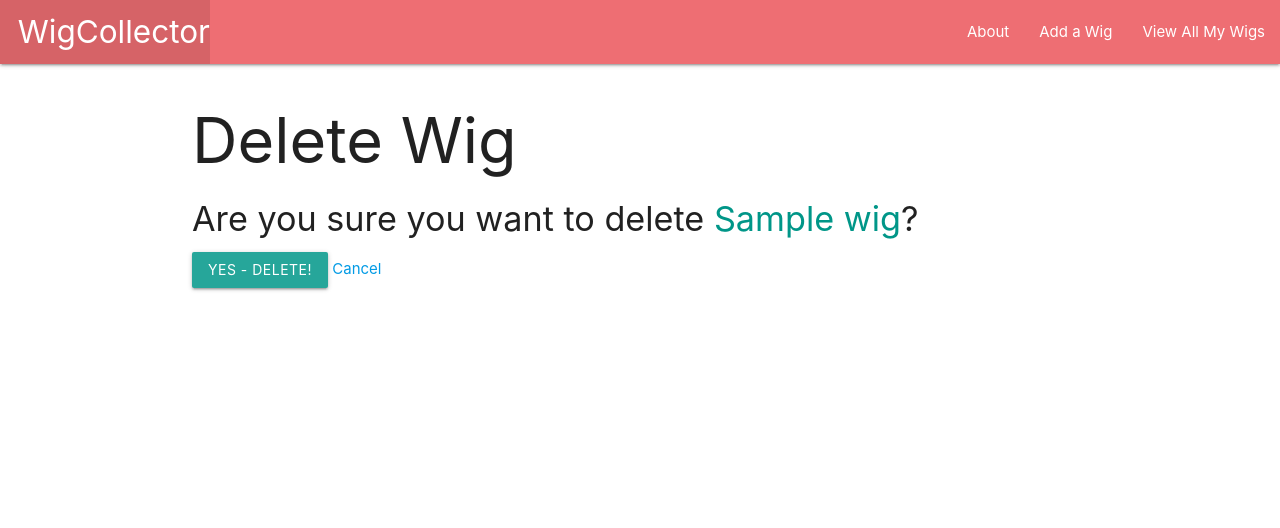
After one commit to naomiskevo/WigCollector, a Django app: page /wigs/1/delete/ in a window 1280 px wide. The commit adds this page. Shown: the top 528 px of the page. Run offline with Django 3.2, Linux system fonts and the light colour scheme; tables that the repository leaves empty hold one stand-in row (values such as "Sample post").

Commit message:
adds update finctionality, almost finishes delete

```diff
--- a/main_app/models.py
+++ b/main_app/models.py
@@ -1,4 +1,5 @@
 from django.db import models
+from django.urls import reverse
 
 # Create your models here.
 
@@ -10,3 +11,6 @@ class Wig(models.Model):
 
     def __str__(self):
         return self.name
+
+    def get_absolute_url(self):
+        return reverse('detail', kwargs={'wig_id': self.id})
--- /dev/null
+++ b/main_app/templates/main_app/wig_confirm_delete.html
@@ -0,0 +1,13 @@
+{% extends 'base.html' %}
+
+{% block content %}
+  <h1>Delete Wig</h1>
+
+  <h4>Are you sure you want to delete <span class="teal-text">{{ object.name }}</span>?</h4>
+
+  <form action="" method="POST">
+    {% csrf_token %}
+    <input type="submit" value="Yes - Delete!" class="btn">
+    <a href="{% url 'detail' cat.id %}">Cancel</a>
+  </form>
+{% endblock %}
--- a/main_app/templates/wigs/detail.html
+++ b/main_app/templates/wigs/detail.html
@@ -10,6 +10,10 @@
     <p>Description: {{ wig.description }}</p>
     <p>Length: {{ wig.length }}</p>
   </div>
+  <div class="card-action">
+    <a href="{% url 'wigs_update' wig.id %}">Edit</a>
+    <a href="{% url 'wigs_delete' wig.id %}">Delete</a>
+  </div>
 </div>
 
 {% endblock %}
--- a/main_app/urls.py
+++ b/main_app/urls.py
@@ -8,4 +8,6 @@ urlpatterns = [
     path('wigs/', views.wigs_index, name='index'),
     path('wigs/<int:wig_id>/', views.wigs_detail, name='detail'),
     path('wigs/create/', views.WigCreate.as_view(), name='wigs_create'),
+    path('wigs/<int:pk>/update/', views.WigUpdate.as_view(), name='wigs_update'),
+    path('wigs/<int:pk>/delete/', views.WigDelete.as_view(), name='wigs_delete'),
 ]
--- a/main_app/views.py
+++ b/main_app/views.py
@@ -1,5 +1,5 @@
-from django.shortcuts import render
-from django.views.generic.edit import CreateView
+from django.shortcuts import render, redirect
+from django.views.generic.edit import CreateView, UpdateView, DeleteView
 from .models import Wig
 
 class WigCreate(CreateView):
@@ -9,6 +9,14 @@ class WigCreate(CreateView):
   def form_valid(self, form):
     form.instance.user = self.request.user
     return super().form_valid(form)
+
+class WigUpdate(UpdateView):
+  model = Wig
+  fields = ['origin', 'description', 'length']
+
+class WigDelete(DeleteView):
+  model = Wig
+  success_url = '/wigs/'
 
 
 # Create your views here.
```
